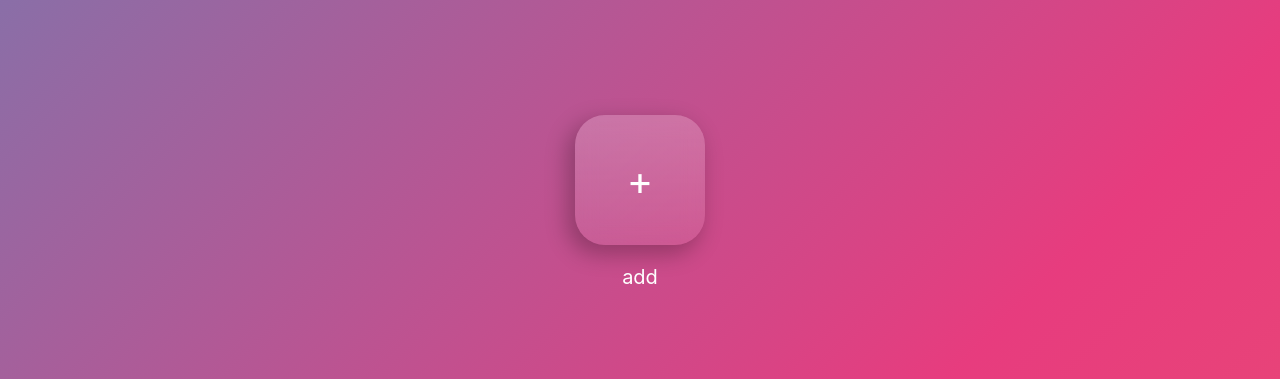
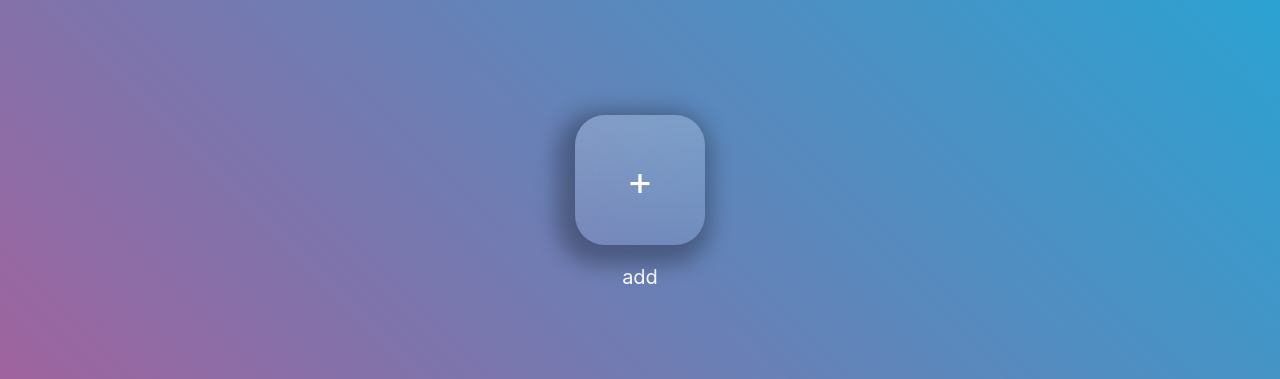
Before and after one commit to ThatIsDreamer/customFirefoxMainPage, a plain HTML site: page index.html in a window 1280 px wide. In both pictures the pointer is over the button 640 px from the left and 617 px from the top of the page. Shown: the part 437-816 px from the top of the page. Drawn offline with nearby package versions, Linux system fonts and the light colour scheme.

Commit message:
add a cute hover animation

```diff
--- a/style.css
+++ b/style.css
@@ -1,5 +1,5 @@
 body {
-	background: linear-gradient(-45deg, #ee7752, #e73c7e, #23a6d5, #23d5ab);
+	background: linear-gradient(45deg, #ee7752, #e73c7e, #23a6d5, #23d5ab);
 	background-size: 400% 400%;
 	animation: gradient 40s ease infinite;
 	display: grid;
@@ -40,6 +40,21 @@ body {
 	border: none;
 	display: grid;
 	place-items: center;
+	transition: 500ms;
+
+}
+.button:hover
+{
+	-webkit-backdrop-filter: blur(10px) brightness(100%);
+	backdrop-filter: blur(10px) brightness(100%);
+	background: linear-gradient(180deg, rgba(255, 255, 255, 0.2) 4.83%, rgba(255, 255, 255, 0.08) 100%);
+	border-radius: 30px;
+	box-shadow: -6px 8px 21px 12px rgba(0, 0, 0, 0.30);
+	height: 130px;
+	width: 130px;
+	border: none;
+	display: grid;
+	place-items: center;
 
 }
 #dial
@@ -54,6 +69,7 @@ body {
 	border: none;
 
 }
+
 .bookmarksrow
 {
 	display: flex;
@@ -67,6 +83,7 @@ body {
 	place-items: center;
 	width: 130px;
 }
+
 .addbtn
 {
 	background: linear-gradient(-45deg, #ee7752, #e73c7e, #23a6d5, #23d5ab);
```
